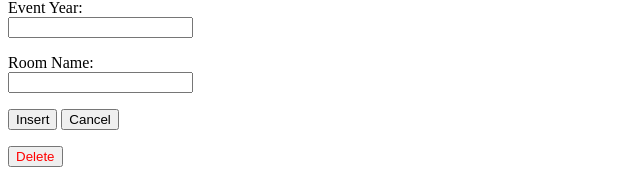
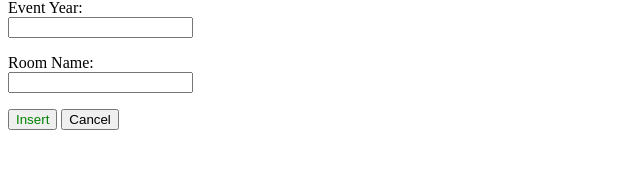
Before and after one commit to cs374/profs, a Flask app: page /workshops/new in a window 1280 px wide. Shown: the part 686-869 px from the top of the page, without its empty margins (0-640 px from the left). After the commit the page ends 816 px from the top, so only its background shows below. Run offline with Flask 3, Linux system fonts and the light colour scheme.

Commit message:
hide delete button on insert mode

```diff
--- a/webapp/templates/workshop_edit.jinja
+++ b/webapp/templates/workshop_edit.jinja
@@ -63,13 +63,18 @@
             Room Name:<br>
             <input name="Room_Name" type="text" value="{{ values[12] }}">
         </p>
+        {% if key == "new" %}
         <p>
-            <input name="action" type="submit" value="{{ 'Insert' if key == 'new' else 'Update' }}">
+            <input name="action" type="submit" value="Insert" style="color: green;">
             <input name="action" type="submit" value="Cancel">
         </p>
+        {% else %}
         <p>
+            <input name="action" type="submit" value="Update" style="color: green;">
+            <input name="action" type="submit" value="Cancel">
             <input name="action" type="submit" value="Delete" style="color: red">
         </p>
+        {% endif %}
     </form>
 </body>
 </html>
```
